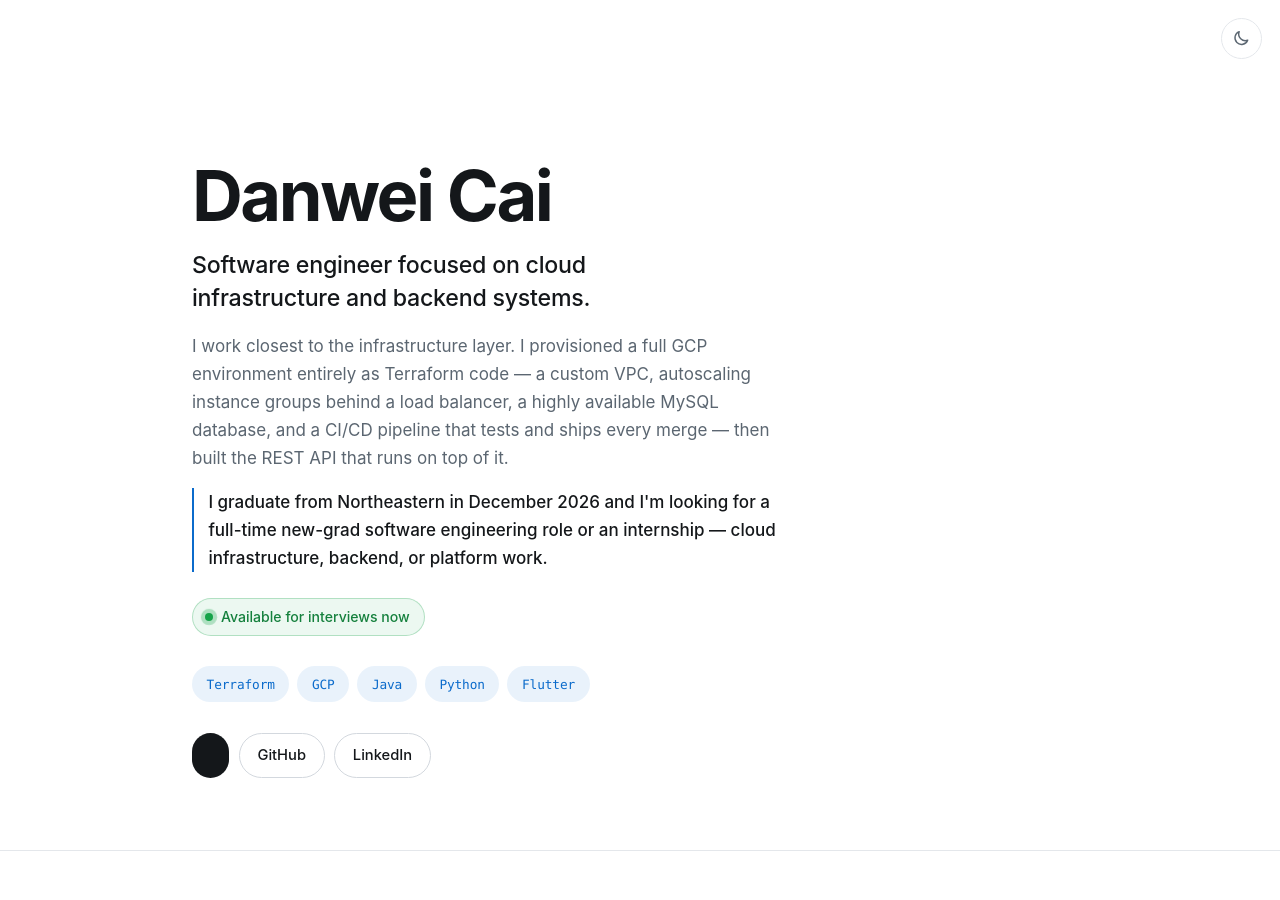
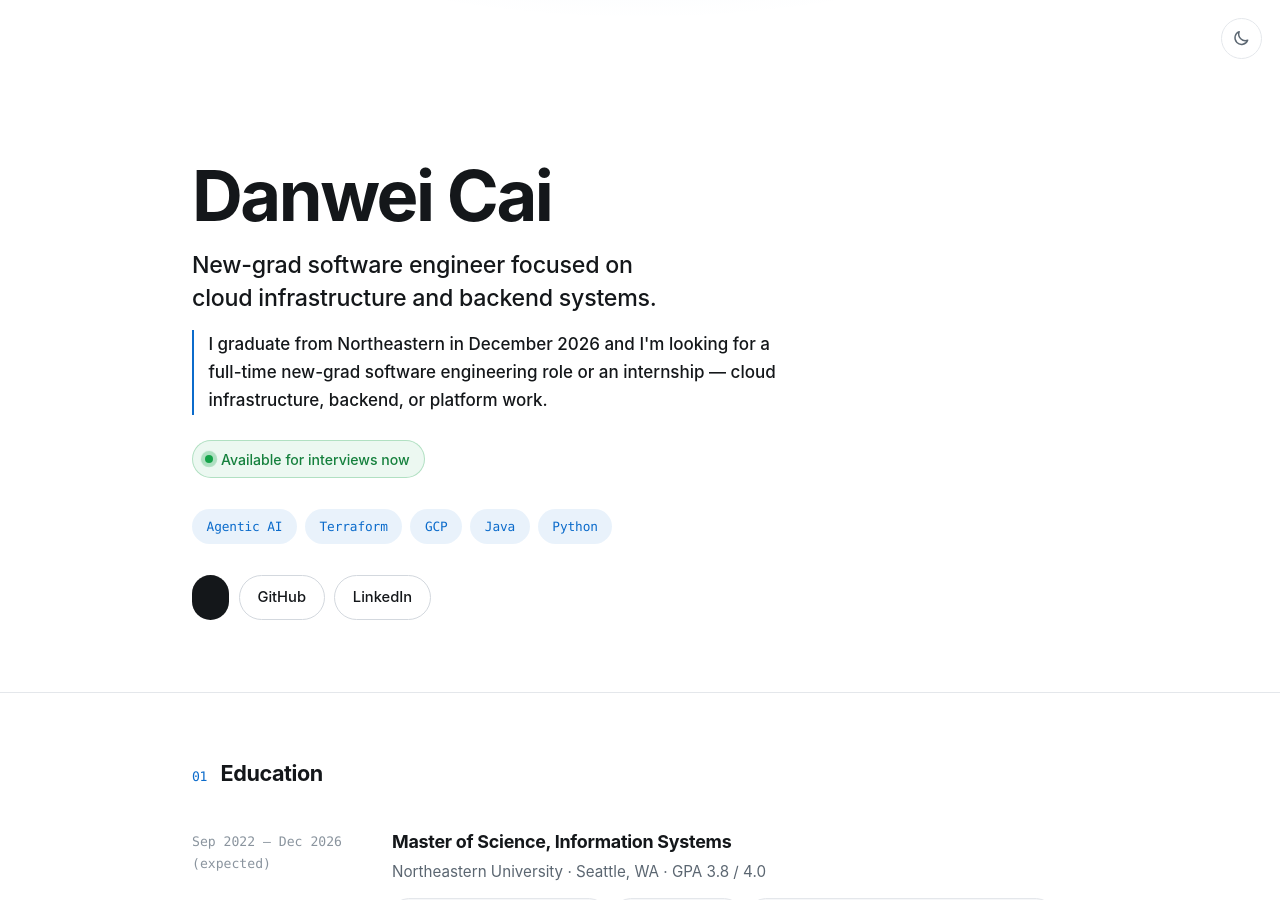
Before and after one commit to DanweiCai/DanweiCai.github.io, a Jekyll site: the page built from index.html, in a window 1280 px wide and 900 px high. Built offline with Jekyll 4.4.1, drawn with Linux system fonts in a browser that asks for light colours; some of the changed text lies outside the part shown.

Commit message:
Sharpen the hero and surface agentic AI skills
Call out new-grad in the headline so the role level is scannable, and drop
the intro paragraph — it restated the GCP project card almost verbatim and
framed the site around infra work while the flagship card is an agent skill.
The template now guards intro so the field stays optional.

Add an "AI & agents" skills group and an Agentic AI chip, covering the work
behind Job Search Copilot: the portable Agent Skill for Claude Code and
Codex, and the instruction design in SKILL.md and its reference docs. Pytest
joins infrastructure alongside the existing CI tooling.

```diff
--- a/_data/resume.yml
+++ b/_data/resume.yml
@@ -1,11 +1,6 @@
-headline: Software engineer focused on cloud infrastructure and backend systems.
-intro: >-
-  I work closest to the infrastructure layer. I provisioned a full GCP environment
-  entirely as Terraform code — a custom VPC, autoscaling instance groups behind a
-  load balancer, a highly available MySQL database, and a CI/CD pipeline that tests
-  and ships every merge — then built the REST API that runs on top of it.
+headline: New-grad software engineer focused on cloud infrastructure and backend systems.
 
-# The job-search pitch, right under the intro in the hero.
+# The job-search pitch, right under the headline in the hero.
 pitch: >-
   I graduate from Northeastern in December 2026 and I'm looking for a full-time
   new-grad software engineering role or an internship — cloud infrastructure,
@@ -18,11 +13,11 @@
 contact_lede: The fastest way to reach me is email.
 
 chips:
+  - Agentic AI
   - Terraform
   - GCP
   - Java
   - Python
-  - Flutter
 
 projects:
   - title: Job Search Copilot
@@ -150,10 +145,12 @@
         with a React front end.
 
 skills:
+  - name: AI & agents
+    items: [Agentic AI development, Agent Skills, Claude Code, Codex, Prompt and instruction design]
   - name: Languages
     items: [Java, Python, C++, JavaScript, Dart, HTML, CSS]
-  - name: Infrastructure
-    items: [Terraform, Packer, GitHub Actions, GCP, AWS]
+  - name: Infrastructure & tooling
+    items: [Terraform, Packer, GitHub Actions, GCP, AWS, Pytest]
   - name: Databases
     items: [MySQL, PostgreSQL, MongoDB, DynamoDB]
 
--- a/index.html
+++ b/index.html
@@ -9,7 +9,9 @@
     <p class="eyebrow reveal">{{ site.profile.location }}</p>
     <h1 class="reveal">{{ site.author.name }}</h1>
     <p class="headline reveal">{{ r.headline }}</p>
+    {% if r.intro %}
     <p class="intro reveal">{{ r.intro }}</p>
+    {% endif %}
 
     {% if r.pitch %}
     <p class="pitch reveal">{{ r.pitch }}</p>
```
